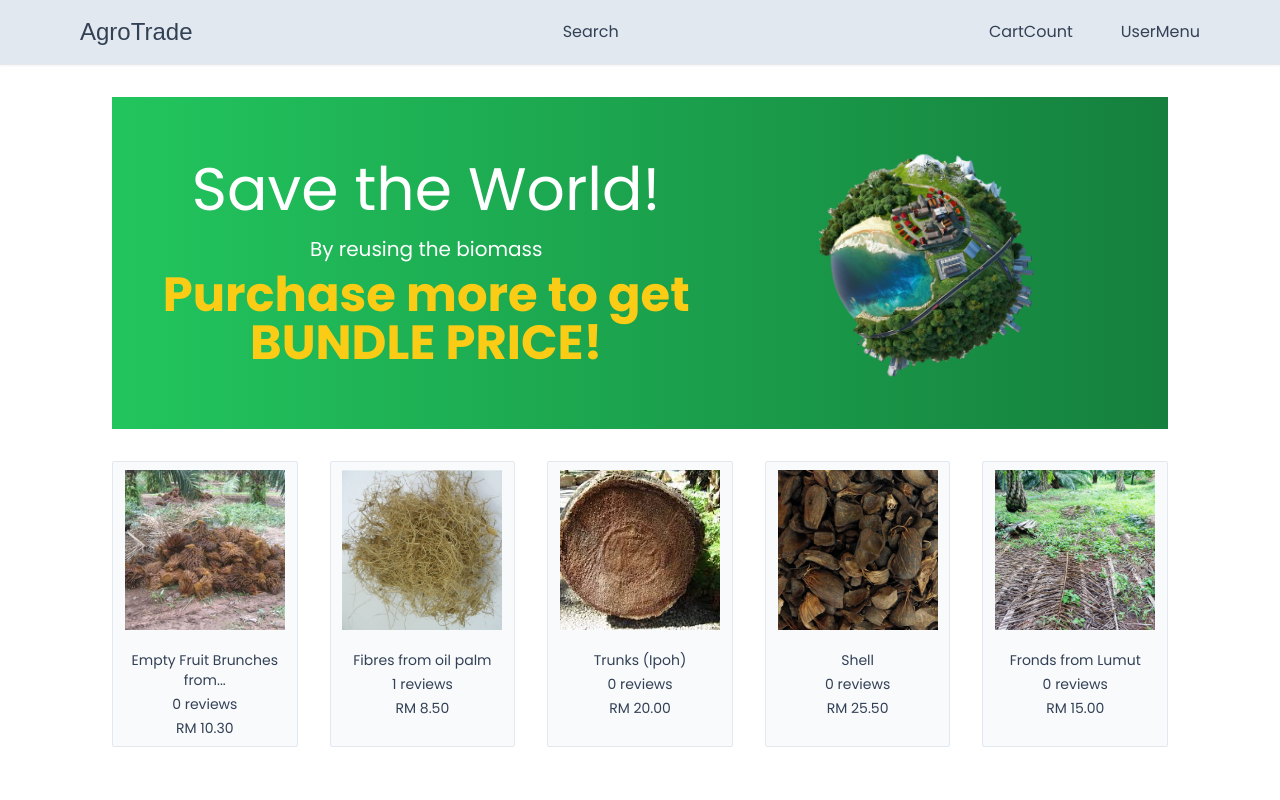
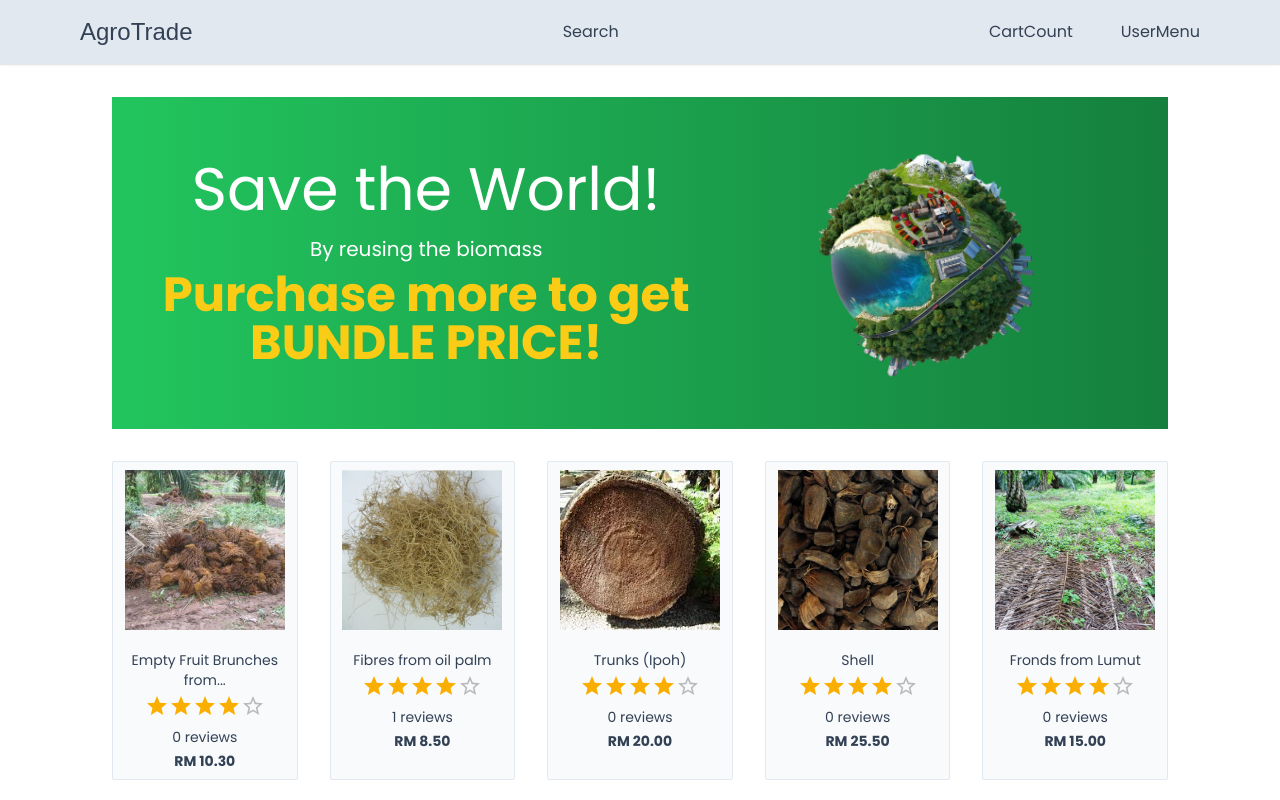
Before and after one commit to Angeline0210/TTP-AgroTrade, a Next.js app: page / in a window 1280 px wide. Shown: the top 800 px of the page. Built offline with nearby package versions, Linux system fonts and the light colour scheme; a web font is replaced by a local one.

Commit message:
added rating star

```diff
--- a/app/components/products/ProductCard.tsx
+++ b/app/components/products/ProductCard.tsx
@@ -2,6 +2,7 @@
 import Image from 'next/image';
 import {truncateText} from "@/utils/truncateText";
 import {formatPrice} from "@/utils/formatPrice";
+import {Rating} from "@mui/material";
 
 // interface Product {
 //     id: string;
@@ -65,8 +66,11 @@ const ProductCard:React.FC<ProductCardProps>= ({data}) => {
 
             </div>
             <div className="mt-4">{truncateText(data.name)}</div>
+            <div>
+                <Rating value={4} readOnly />
+            </div>
             <div>{data.reviews.length} reviews</div>
-            <div>{formatPrice(data.price)}</div>
+            <div className="font-semibold">{formatPrice(data.price)}</div>
         </div>
     </div>
     );
```
